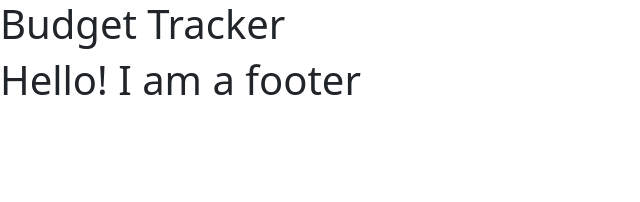
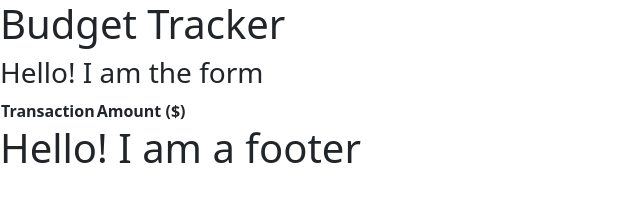
Before and after one commit to Jasonrosasramirez/progressiveBudgetTracker, a plain HTML site: page public/index.html in a window 1280 px wide. Shown: the whole page, without its empty margins (0-640 px from the left). Drawn offline with nearby package versions, Linux system fonts and the light colour scheme; no server answers.

Commit message:
started populating html

```diff
--- a/public/index.html
+++ b/public/index.html
@@ -24,11 +24,30 @@
 
 
     <!--Center of the Page -->
-    <div class = "centerPage">
+    <div div class = "centerPage">
+
+        <!-- form submission -->
+        <div class = "form">
+            <!-- user inputs the form -->
+            <h3>Hello! I am the form</h3>
+
+        </div>
 
 
+        <!-- The actual table-->
+        <div class = "transactions">
+            <table>
+                <thead> <!-- Table headers -->
+                    <th> Transaction </th>
+                    <th> Amount ($) </th>
+                </thead>
 
+                <tbody id = "tbody">  </tbody> <!-- Will be updated through the populateThatTable() function -->
+            </table>
+        </div>
     </div>
+
+
 
 
     <!--Bottom of the Page -->
@@ -37,6 +56,11 @@
     </footer>
 
 
+
+    <!-- Imports the scripts -->
+    <script src = "/public/script.js"> </script>
+    <script src = "/public/dbReference.js"> </script>
+
 </body>
 
 
```
